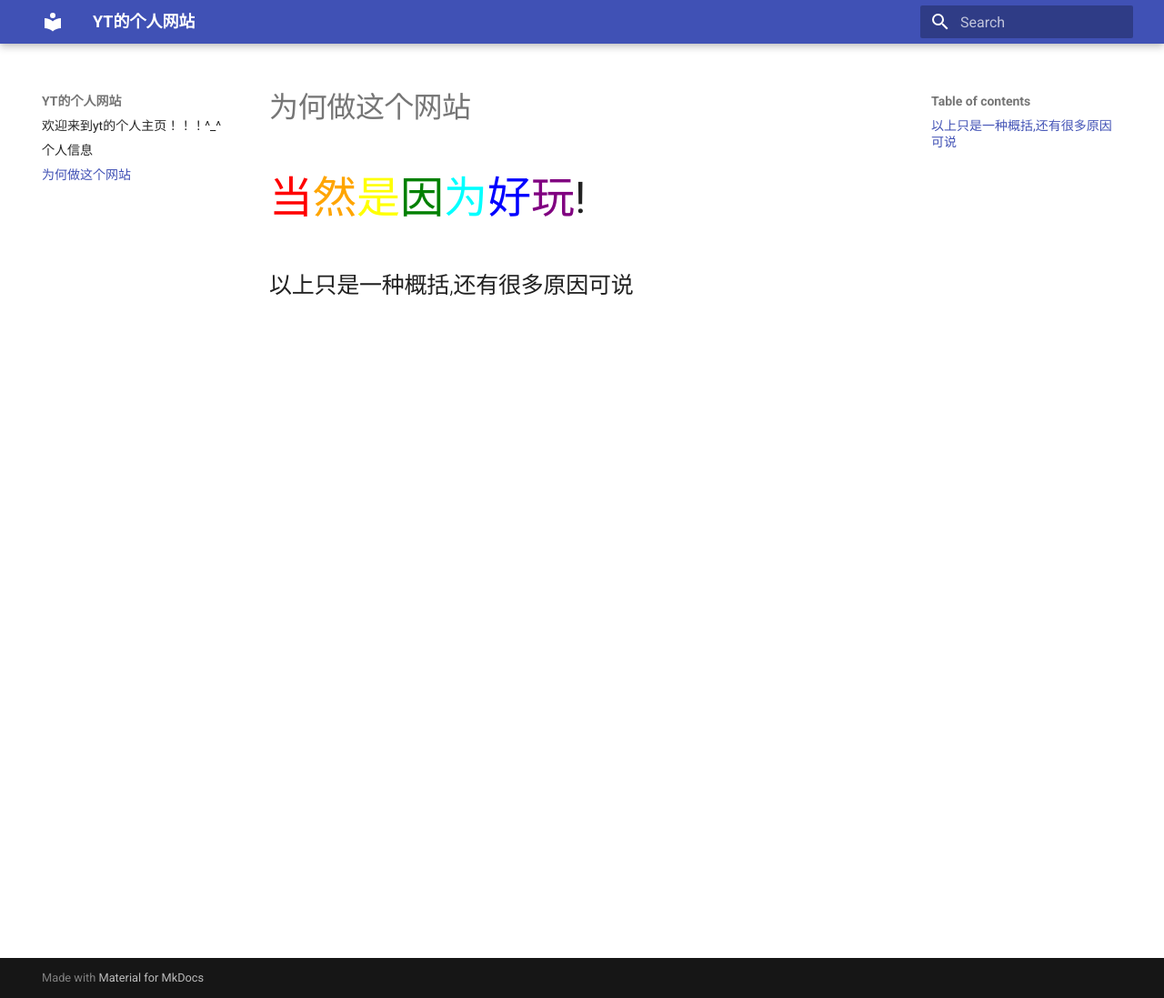
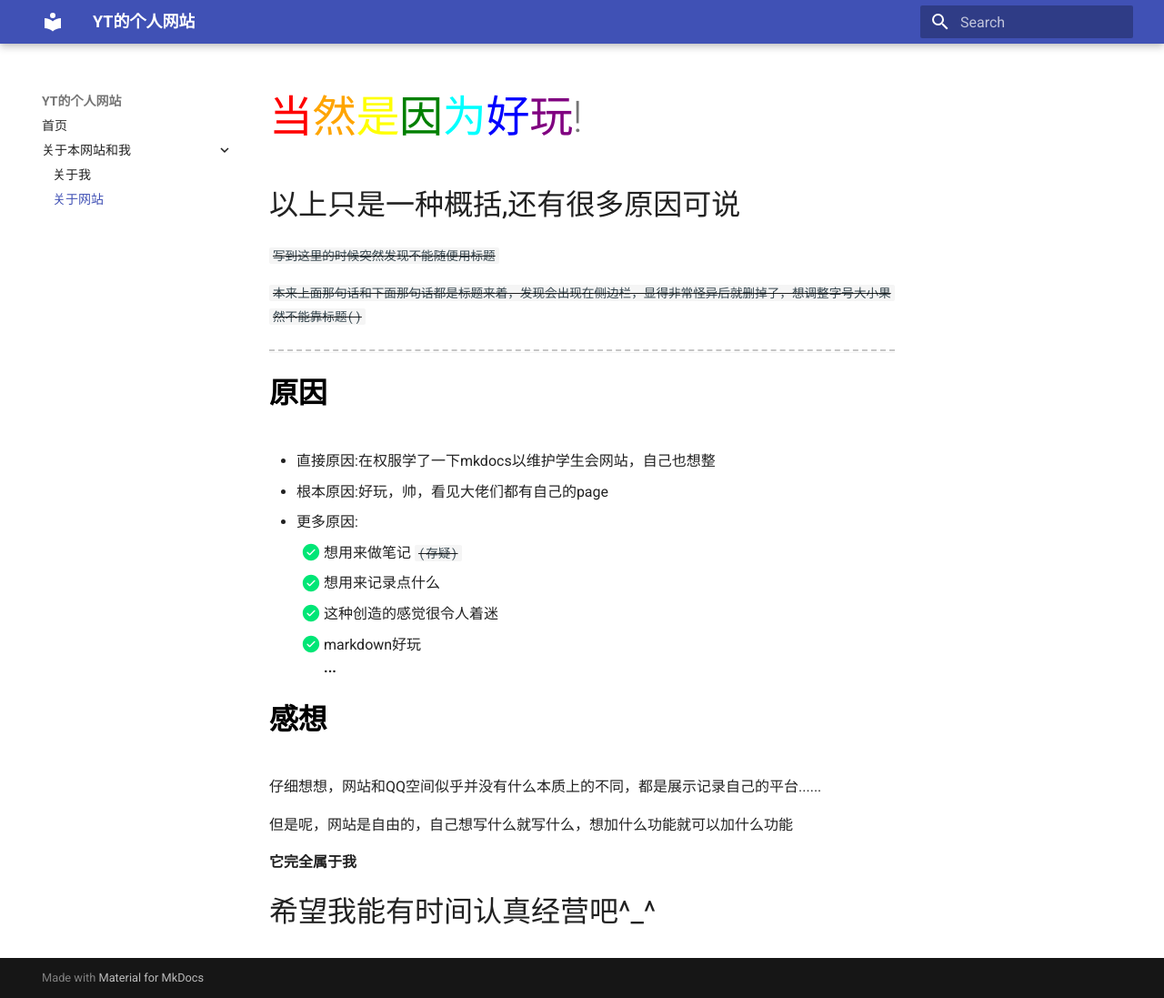
Before and after one commit to huanghe123123/huanghe123123.github.io, an MkDocs documentation site: the page built from docs/为何做这个网站.md, in a window 1280 px wide and 1097 px high. Shown: the whole window at 91% size. Built offline with MkDocs 1.6.1 and Material for MkDocs 9.7.7, drawn with Linux system fonts in a browser that asks for light colours.

Commit message:
update-2025/11/6

```diff
--- /dev/null
+++ b/docs/styles/extra.css
@@ -0,0 +1,6 @@
+hr {
+    border: none;
+    border-top: 2px dashed var(--md-default-fg-color--lighter);
+    margin: 2em 0;
+    opacity: 0.7;
+}
--- a/docs/为何做这个网站.md
+++ b/docs/为何做这个网站.md
@@ -1,3 +1,29 @@
-<font size=12 color=red>当</font><font size=12 color=orange>然</font><font size=12 color=yellow>是</font><font size=12 color=green>因</font><font size=12 color=cyan>为</font><font size=12 color=blue>好</font><font size=12 color=purple>玩</font><font size=12>!</font>
+# <font size=12 color=red>当</font><font size=12 color=orange>然</font><font size=12 color=yellow>是</font><font size=12 color=green>因</font><font size=12 color=cyan>为</font><font size=12 color=blue>好</font><font size=12 color=purple>玩</font><font size=12>!</font>
 
-## 以上只是一种概括,还有很多原因可说
+<font size=6>以上只是一种概括,还有很多原因可说</font>
+
+~~`写到这里的时候突然发现不能随便用标题`~~
+
+~~`本来上面那句话和下面那句话都是标题来着，发现会出现在侧边栏，显得非常怪异后就删掉了，想调整字号大小果然不能靠标题()`~~
+
+---
+
+# **<font color=black>原因</font>**
+
+- 直接原因:在权服学了一下mkdocs以维护学生会网站，自己也想整
+- 根本原因:好玩，帅，看见大佬们都有自己的page
+- 更多原因:
+    - [x] 想用来做笔记  ~~`(存疑)`~~
+    - [x] 想用来记录点什么
+    - [x] 这种创造的感觉很令人着迷
+    - [x] markdown好玩
+    **...**
+
+# <font color=black>**感想**</font>
+仔细想想，网站和QQ空间似乎并没有什么本质上的不同，都是展示记录自己的平台......
+
+但是呢，网站是自由的，自己想写什么就写什么，想加什么功能就可以加什么功能
+
+**它完全属于我**
+
+<font size=6>希望我能有时间认真经营吧^_^</font>
--- a/mkdocs.yml
+++ b/mkdocs.yml
@@ -5,10 +5,22 @@ theme:
 markdown_extensions:
   - toc:
       permalink: true
-  - pymdownx.superfences
+  - admonition
   - pymdownx.tabbed
   - pymdownx.details
-  # 确保包含以下扩展来支持删除线
   - attr_list
   - pymdownx.tilde
   - markdown.extensions.attr_list
+  - footnotes
+  - pymdownx.tasklist:
+      clickable_checkbox: false
+      custom_checkbox: true
+
+extra_css:
+  - styles/extra.css
+
+nav:
+  - 首页: index.md
+  - 关于本网站和我:
+      - 关于我: 个人信息.md
+      - 关于网站: 为何做这个网站.md
```
Also changed, not shown: docs/个人信息.md (+1 -0 lines).
